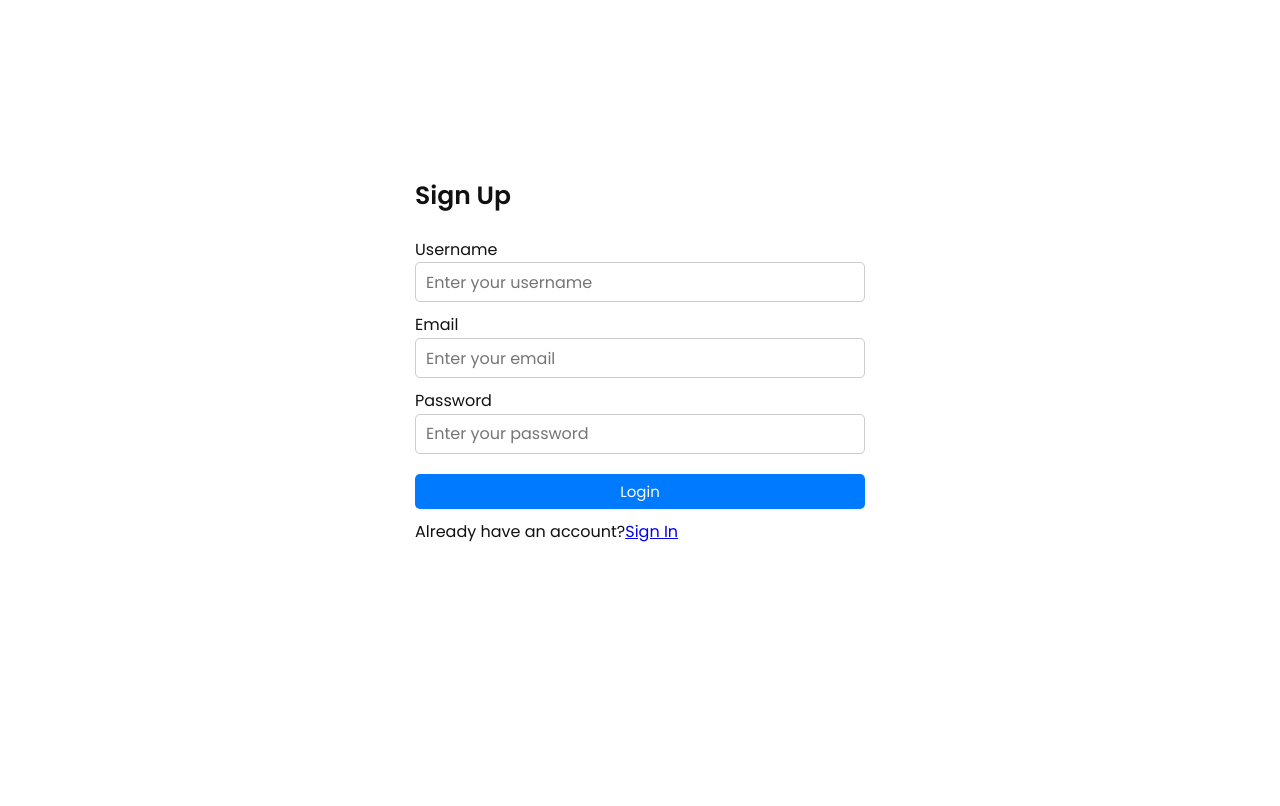
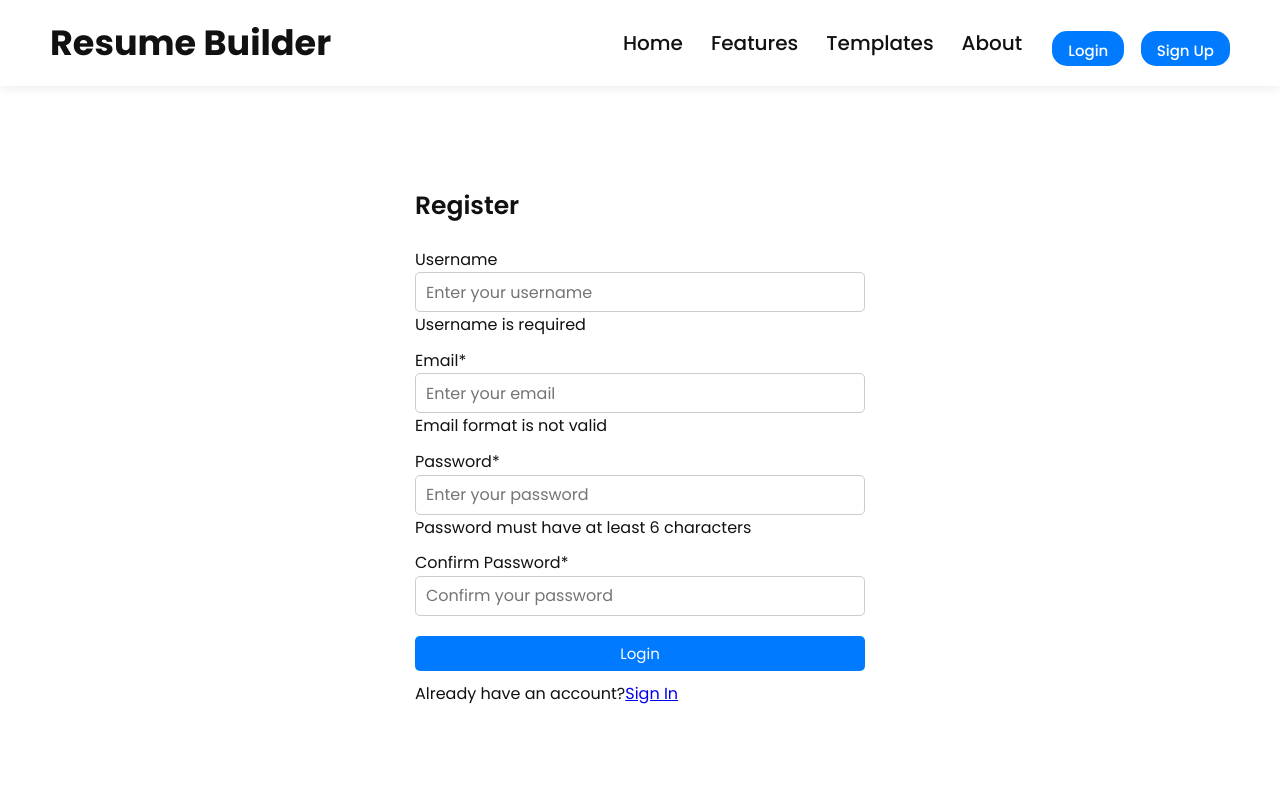
Before and after one commit to Samson-27/Resume-Builder, a PHP site: page /sign.php in a window 1280 px wide. Before the commit the page ends 542 px from the top, so only its background shows below. Run offline with PHP 8.4, Linux system fonts and the light colour scheme; some libraries are stand-ins or nearby versions.

Commit message:
Initial commit0

```diff
--- a/login.php
+++ b/login.php
@@ -4,6 +4,7 @@
         <link rel="stylesheet" href="assets/style.css">
     </head>
     <body>
+        <?php include 'templates/header.php'; ?>
         <div class="container">
             <div class="form-box">
                 <header>Login</header>
--- a/sign.php
+++ b/sign.php
@@ -1,3 +1,53 @@
+<?php
+include 'templates/header.php';
+
+$username = "";
+$email = "";
+$password = "";
+$confirm_password = "";
+
+$username_error = "";
+$email_error = "";
+$password_error = "";
+$confirm_password_error = "";
+
+$error = false;
+
+if($_SERVER['REQUEST_METHOD'] == 'POST'){
+    $username = $_POST['username'];
+    $email = $_POST['email'];
+    $password = $_POST['password'];
+    $confirm_password = $_POST['confirm_password'];
+
+}
+
+/*******validate username*******/
+if(empty($username)){
+    $username_error = "Username is required";
+    $error = true;
+}
+
+/*******validate Email*********/
+if (!preg_match('/^[A-Za-z0-9._%+-]+@[A-Za-z0-9.-]+\.[A-Za-z]{2,}$/', $email)){
+    $email_error = "Email format is not valid";
+    $error = true;
+}
+
+/********validate password********/
+if(strlen($password) < 6){
+    $password_error = "Password must have at least 6 characters";
+    $error = true;
+}
+
+
+/*******validate confirm password*********/
+if($confirm_password != $password){
+    $confirm_password_error = "Password and Confirm Password do not match";
+    $error = true;
+}
+?>
+
+
 <html>
     <head>
         <title>Register Page</title>
@@ -6,22 +56,31 @@
     <body>
         <div class="container">
             <div class="form-box">
-                <header>Sign Up</header>
+                <header>Register</header>
                 <form action="" method="post">
                     <div class="field input">
                         <label for="username">Username</label>
-                        <input type="text" class="username" id="username" placeholder="Enter your username" autocomplete="off" required>
+                        <input type="text" class="username" id="username" name="username" placeholder="Enter your username" value="<?= $username ?>" autocomplete="off" required>
+                        <span class="text-danger"><?= $username_error ?></span>
                     </div>
                     <div class="field input">
-                        <label for="email">Email</label>
-                        <input type="text" class="email" id="email" placeholder="Enter your email" autocomplete="off" required>
+                        <label for="email">Email*</label>
+                        <input type="text" class="email" id="email" name="email"  placeholder="Enter your email" value = "<?= $email ?>" autocomplete="off" required>
+                        <span class="text-danger"><?= $email_error ?></span>
                     </div>
                     <div class="field input">
-                        <label for="password">Password</label>
-                        <input type="text" class="password" id="password" placeholder="Enter your password" autocomplete="off" required>
+                        <label for="password">Password*</label>
+                        <input type="password" class="password" id="password" name="password" placeholder="Enter your password" autocomplete="off" required>
+                        <span class="text-danger"><?= $password_error ?></span>
+                    </div>
+                    <div class="field input">
+                        <label for="confirm password">Confirm Password*</label>
+                        <input type="password" class="confirm_password" id="confirm_password" name="confirm_password" placeholder="Confirm your password" autocomplete="off" required>
+                        <span class="text-danger"><?= $confirm_password_error ?></span>
                     </div>
                     <div class="field">
-                        <input type="submit" class="btn" name="submit" value="Login" placeholder="Enter your name" required>
+                        <input type="submit" class="btn" name="submit" value="Login" placeholder="Enter your name" value="" required>
+                        <span class="text-danger"></span>
                     </div>
                     <div class="links">
                         Already have an account?<a href="index.php">Sign In</a>
--- a/templates/header.php
+++ b/templates/header.php
@@ -15,7 +15,7 @@
   <div class="logo">Resume Builder</div>
   <div class="nav-right">
   <ul class="nav-links">
-    <li><a href="#home">Home</a></li>
+    <li><a href="index.php">Home</a></li>
     <li><a href="#features">Features</a></li>
     <li><a href="#templates">Templates</a></li>
     <li><a href="about.php">About</a></li>
```
Also changed, not shown: includes/db.php (added, +14 -0 lines), index.php (+8 -0 lines).
